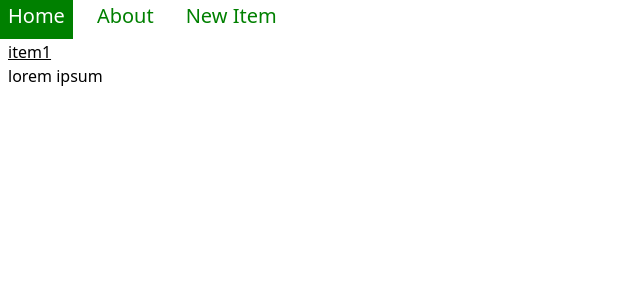
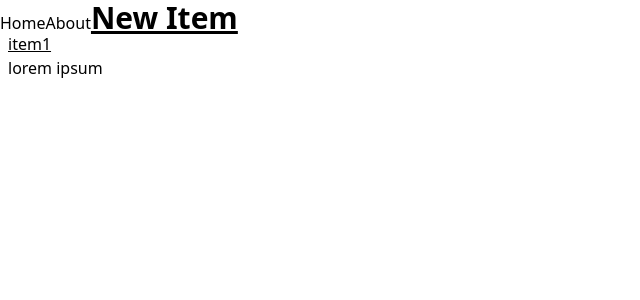
Before and after one commit to asdt560/stuff-app, a Vue app: page / in a window 1280 px wide. Shown: the top 300 px of the page, without its empty margins (0-640 px from the left). Built offline with nearby package versions, Linux system fonts and the light colour scheme.

Commit message:
Replace styles

```diff
--- a/src/App.vue
+++ b/src/App.vue
@@ -4,7 +4,7 @@ import { RouterLink, RouterView } from 'vue-router'
 
 <template>
   <header>
-    <div class="wrapper">
+    <div class="flex h-6 align-center">
       <nav>
         <RouterLink to="/">Home</RouterLink>
         <RouterLink to="/about">About</RouterLink>
@@ -15,30 +15,3 @@ import { RouterLink, RouterView } from 'vue-router'
 
   <RouterView class="p-2" />
 </template>
-
-<style scoped>
-header {
-  height: 2rem;
-  display: flex;
-  align-items: center;
-}
-
-nav {
-    display: flex;
-    gap: 1rem;
-}
-
-a {
-  all: unset;
-  font-size: 1.25rem;
-  color: green;
-  cursor: pointer;
-  padding: 0.5rem
-}
-
-a:hover {
-  color: #fff;
-  background: green;
-}
-
-</style>
```
